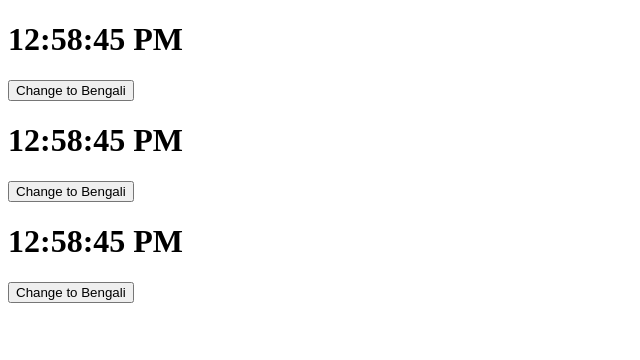
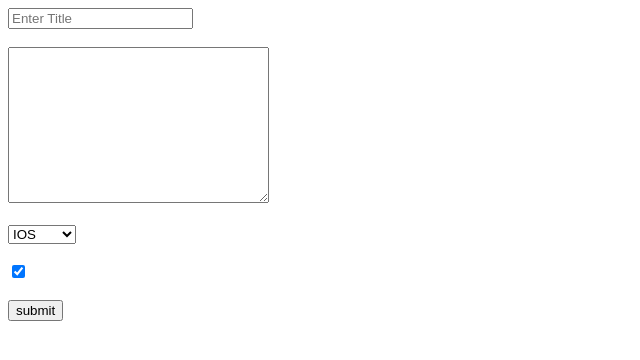
Before and after one commit to meheraj-hossain/react-learning, a React (Vite) app: page / in a window 1280 px wide. Shown: the top 360 px of the page, without its empty margins (0-640 px from the left). Built offline with nearby package versions, Linux system fonts and the light colour scheme.

Commit message:
React Form Handling - Controlled vs Uncontrolled Component

```diff
--- a/src/App.jsx
+++ b/src/App.jsx
@@ -1,10 +1,9 @@
-import ClockList from './components/ClockList';
+import Form from './components/Form';
 
 function App() {
-    const quantities = [1,2,3]
     return (
         <div>
-            <ClockList quantities={quantities}/>
+            <Form />
         </div>
     );
 }
--- /dev/null
+++ b/src/components/Form.jsx
@@ -0,0 +1,67 @@
+import React from "react";
+
+export default class Form extends React.Component{
+    state = {
+        title: '',
+        text: '',
+        os: '',
+        checkbox: 'true'
+    }
+
+    changeState = (e) => {
+        if (e.target.name === 'title') {
+            this.setState({
+                title: e.target.value,
+            })
+        }
+        if (e.target.name === 'text-area') {
+            this.setState({
+                text: e.target.value,
+            })
+        }
+        if (e.target.name === 'os') {
+            this.setState({
+                os: e.target.value,
+            })
+        }
+        if (e.target.name === 'checkbox') {
+            this.setState({
+                checkbox: e.target.checked,
+            })
+        }
+    }
+
+    handleSubmit = (e) => {
+        const {title, text, os, checkbox} = this.state;
+        e.preventDefault();
+        console.log(title, text, os, checkbox);
+
+    }
+
+    render() {
+       const {title, text, os, checkbox} = this.state;
+        return (
+            <>
+                <form onSubmit={this.handleSubmit}>
+                    <input type="text" name="title" placeholder="Enter Title" value={title} onChange={this.changeState} />
+                    <br/>
+                    <br/>
+                    <textarea name="text-area" id="" cols="30" rows="10" value={text} onChange={this.changeState}>
+                    </textarea>
+                    <br/>
+                    <br/>
+                    <select name="os" id="" value={os} onChange={this.changeState}>
+                        <option value="IOS">IOS</option>
+                        <option value="Android">Android</option>
+                    </select>
+                    <br/>
+                    <br/>
+                    <input type="checkbox" name="checkbox" checked={checkbox} onChange={this.changeState}/>
+                    <br/>
+                    <br/>
+                    <input type="submit" value="submit"/>
+                </form>
+            </>
+        )
+    }
+}
```
